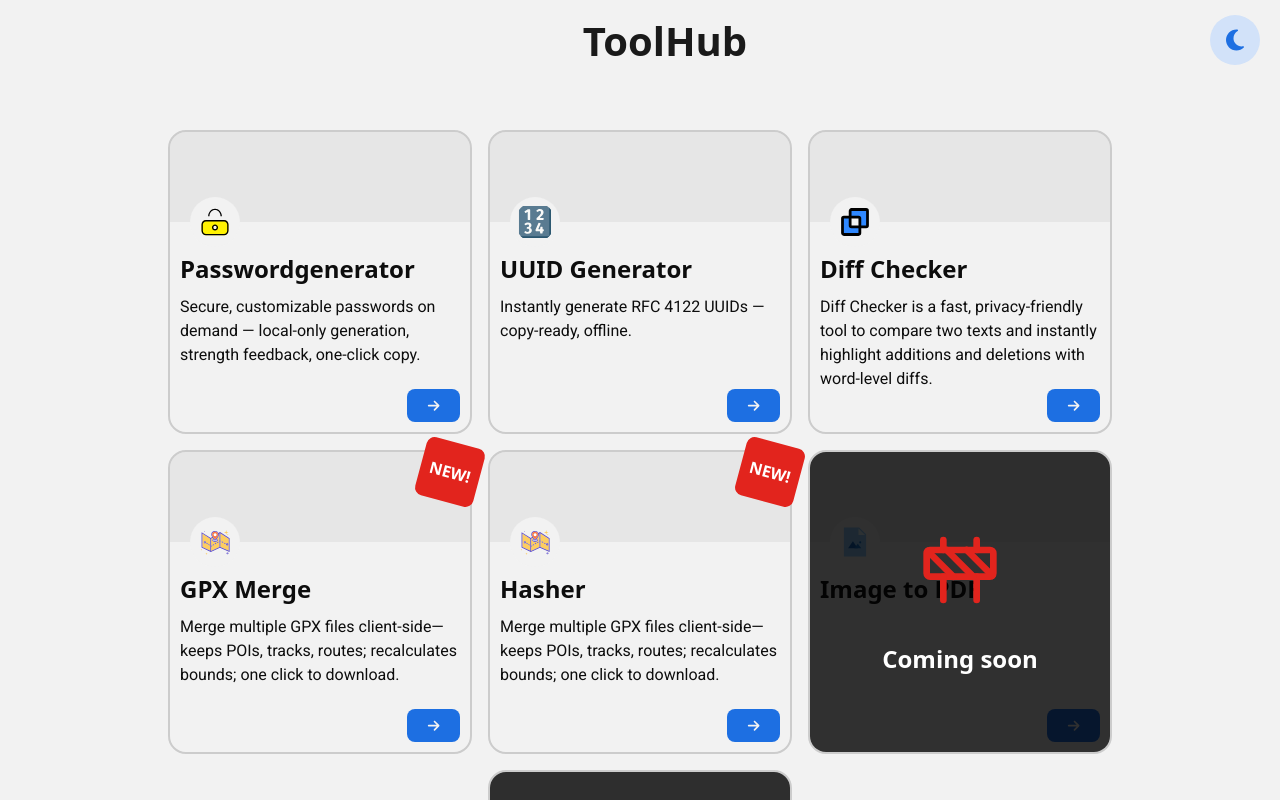
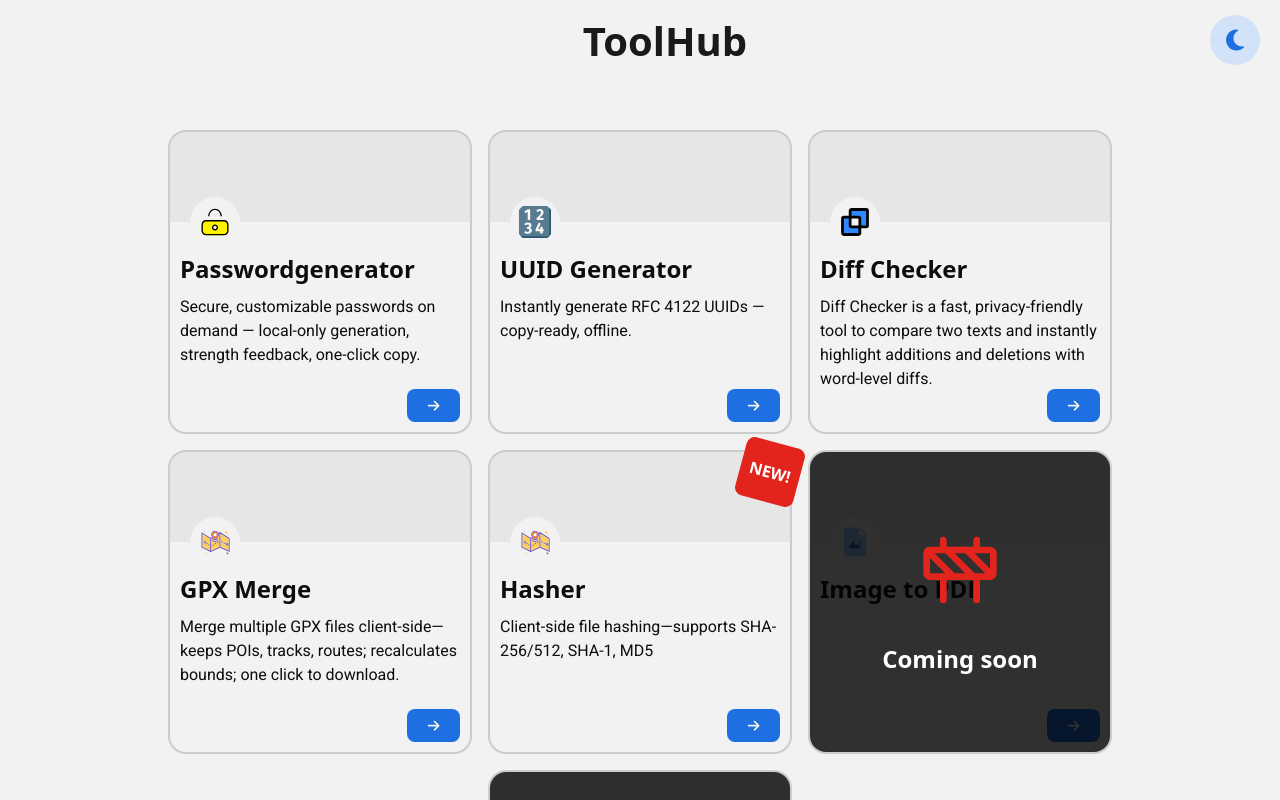
Before and after one commit to PsydoV2/ToolHub, a Next.js app: page / in a window 1280 px wide. Shown: the top 800 px of the page. Built offline with nearby package versions, Linux system fonts and the light colour scheme; a web font is replaced by a local one.

Commit message:
solving #1

```diff
--- a/src/pages/index.tsx
+++ b/src/pages/index.tsx
@@ -39,10 +39,9 @@ export default function Home() {
             toolLink="/tools/gpxmerge"
             toolIconUrl="/ToolIcons/gpxmerge.svg"
             toolImageUrl=""
-            isNew
           ></ToolItem>
           <ToolItem
-            toolDescription="Merge multiple GPX files client-side—keeps POIs, tracks, routes; recalculates bounds; one click to download."
+            toolDescription="Client-side file hashing—supports SHA-256/512, SHA-1, MD5"
             toolName="Hasher"
             toolLink="/tools/hashGen"
             toolIconUrl="/ToolIcons/gpxmerge.svg"
```
